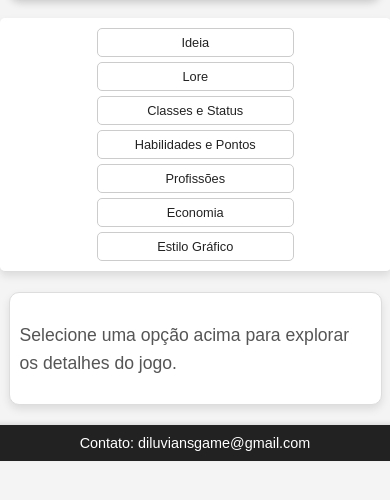
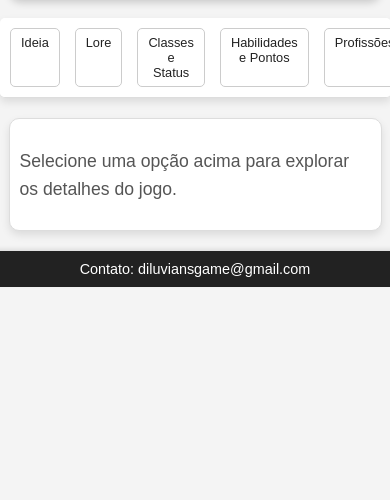
Before and after one commit to Diluvians/Diluvians, a plain HTML site: page index.html in a window 390 px wide. Shown: the part 260-760 px from the top of the page. Drawn offline with Linux system fonts and the light colour scheme.

Commit message:
Update style.css

```diff
--- a/style/style.css
+++ b/style/style.css
@@ -175,12 +175,11 @@ footer p {
     }
 
     .menu {
-        flex-wrap: wrap; /* Permite que os botões quebrem linha */
-        justify-content: center; /* Centraliza o menu */
-        gap: 10px; /* Espaçamento entre os botões */
+        justify-content: flex-start;
         padding: 10px;
-        width: 95%; /* Faz o menu ocupar 95% da largura da tela */
-        margin: 0 auto; /* Centraliza o menu */
+        width: 95%;
+        margin: 0 auto;
+        overflow: auto;
     }
 
     .menu a {
@@ -211,7 +210,11 @@ footer p {
 
     /* Menu */
     .menu {
-        gap: 5px; /* Reduz o espaçamento entre os botões */
+        justify-content: flex-start;
+        padding: 10px;
+        width: 95%;
+        margin: 0 auto;
+        overflow: auto;
     }
 
     .menu a {
```
